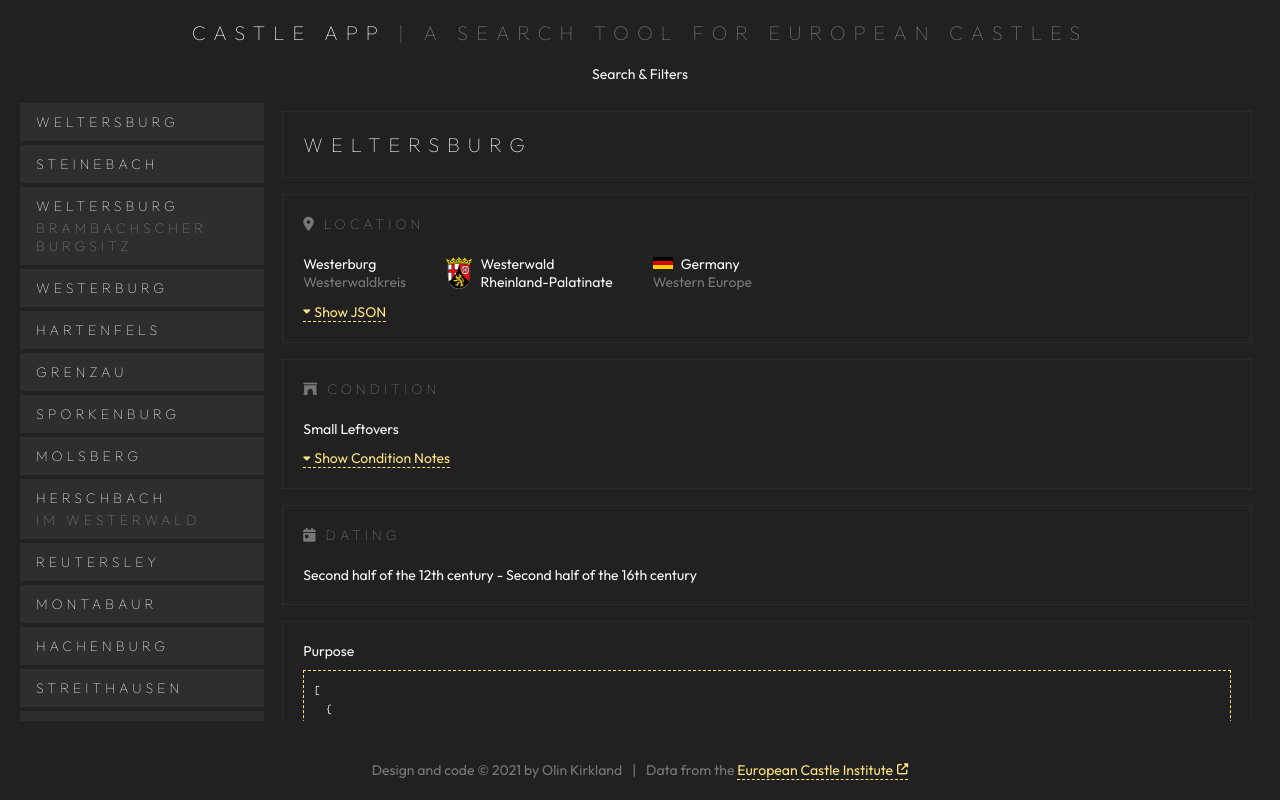
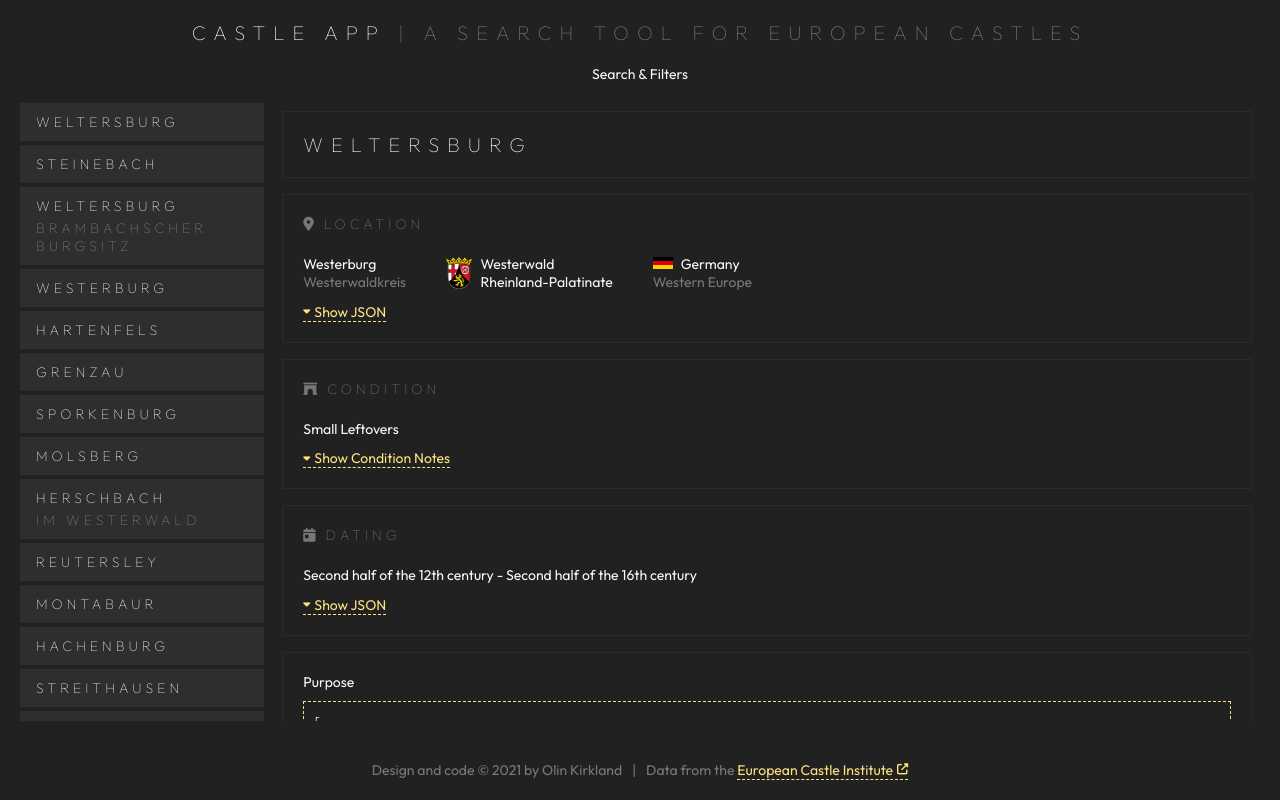
Before and after one commit to olinkirkland/castle-app, a React (Create React App) app: page / in a window 1280 px wide. Built offline with nearby package versions, Linux system fonts and the light colour scheme.

Commit message:
Add json drawer to dating

```diff
--- a/src/assets/css/styles.css
+++ b/src/assets/css/styles.css
@@ -30,6 +30,9 @@ html {
 body {
   color: var(--text);
   font-size: 1.4rem; }
+
+.drawer {
+  width: 100%; }
 
 .drawer-body {
   margin-bottom: 1rem;
--- a/src/assets/scss/styles.scss
+++ b/src/assets/scss/styles.scss
@@ -34,6 +34,10 @@ html {
 body {
   color: var(--text);
   font-size: 1.4rem;
+}
+
+.drawer {
+  width: 100%;
 }
 
 .drawer-body {
--- a/src/components/CastleDetails.tsx
+++ b/src/components/CastleDetails.tsx
@@ -112,7 +112,9 @@ export default function CastleDetails({ castle }: Props) {
           <h2>Dating</h2>
         </div>
         {formatDate(castle.dates.start)} - {formatDate(castle.dates.end, true)}
-        {/* <pre>{JSON.stringify(castle.dates, null, 2)}</pre> */}
+        <Drawer textOpen="Show JSON" textClose="Hide JSON">
+          <pre>{JSON.stringify(castle.dates, null, 2)}</pre>
+        </Drawer>
       </div>
 
       {castle.purpose && (
```
Also changed, not shown: 1 other file (tests, documents, lock files or other folders).
